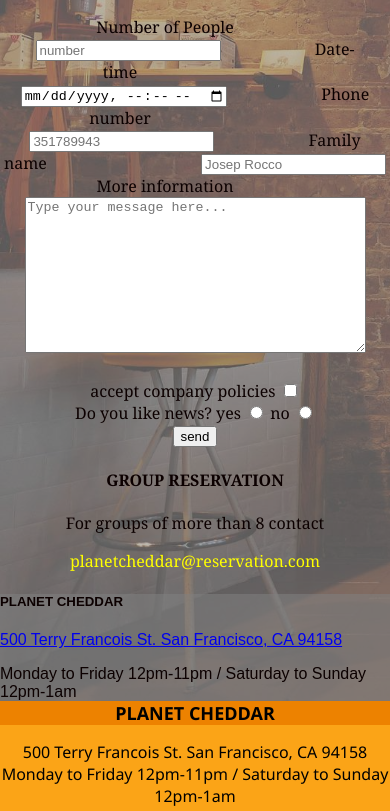
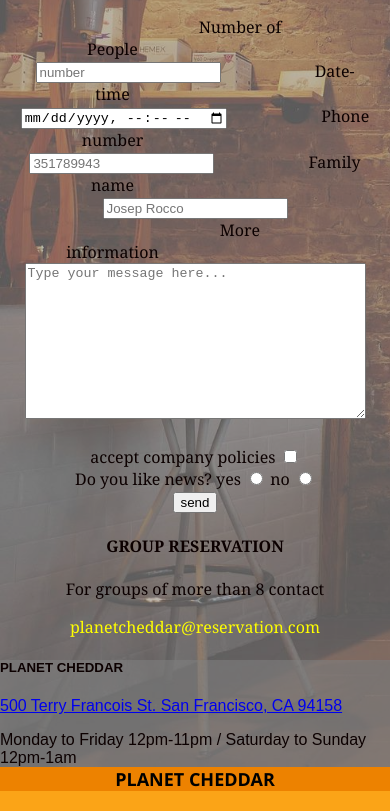
Before and after one commit to Mrocco96/First_repository, a website: page pages/reservation.html in a window 390 px wide. Shown: the part 250-1061 px from the top of the page. Drawn offline with Linux system fonts and the light colour scheme.

Commit message:
desarrollo final 18

```diff
--- a/scss/layout/_forms.scss
+++ b/scss/layout/_forms.scss
@@ -24,7 +24,7 @@
 @media (max-width:600px) {
 .text_f_r {
 
-    padding: 150px;
+    padding: 165px;
 
 
 }
```
Also changed, not shown: css/style.css.
